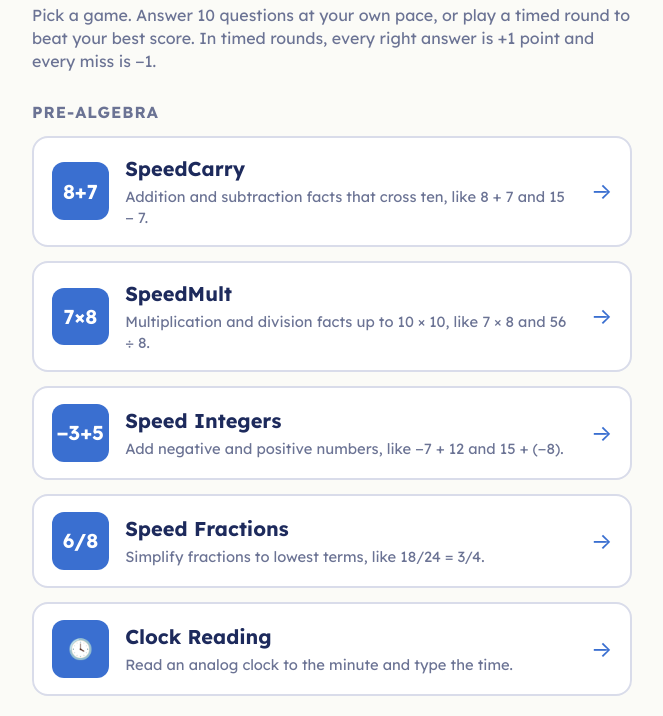
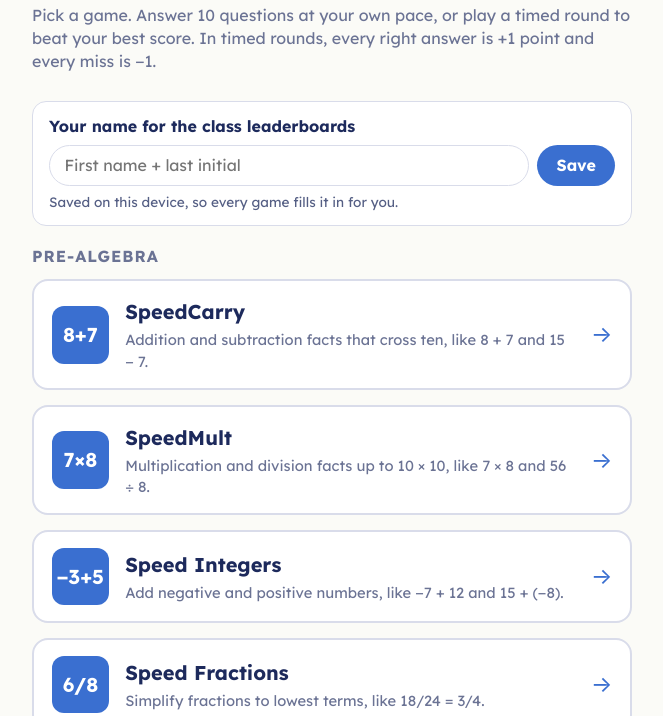
Before and after one commit to tessie-cs-f26/math, a plain HTML site: page index.html in a window 1280 px wide. Shown: the part 75-791 px from the top of the page, without its empty margins (308-971 px from the left). Drawn offline with Linux system fonts and the light colour scheme.

Commit message:
name handling

```diff
--- a/index.html
+++ b/index.html
@@ -52,12 +52,23 @@ h1{margin:0; font-size:2.2rem; letter-spacing:-.02em; line-height:1.1}
 .game h2{margin:0; font-size:1.25rem}
 .game p{margin:.2rem 0 0; color:var(--muted); font-size:.92rem}
 .arrow{margin-left:auto; color:var(--rod); font-size:1.4rem; flex:none}
+.namebox{border:1.5px solid var(--line, #e2ddcf); border-radius:14px; padding:.8rem 1rem; margin:0 0 1.2rem; background:var(--field, #fff)}
+.namebox label{display:block; font-weight:700; margin-bottom:.4rem}
+.namerow{display:flex; gap:.5rem}
+.namerow input{flex:1; min-width:0; font:inherit; font-size:1rem; padding:.5rem .9rem; border:1.5px solid var(--line, #e2ddcf); border-radius:999px; background:transparent; color:inherit}
+.namerow button{font:inherit; font-weight:700; color:#fff; background:#3a6fd0; border:0; border-radius:999px; padding:.5rem 1.2rem; cursor:pointer}
+.namenote{font-size:.85rem; opacity:.75; margin:.4rem 0 0}
 </style>
 </head>
 <body>
 <main class="app">
   <h1>Math Practice Games</h1>
   <p class="sub">Pick a game. Answer 10 questions at your own pace, or play a timed round to beat your best score. In timed rounds, every right answer is +1 point and every miss is −1.</p>
+  <div class="namebox">
+    <label for="who">Your name for the class leaderboards</label>
+    <div class="namerow"><input id="who" type="text" maxlength="15" autocomplete="off" placeholder="First name + last initial"><button type="button" id="whoSave">Save</button></div>
+    <p class="namenote" id="whoNote">Saved on this device, so every game fills it in for you.</p>
+  </div>
   <h2 class="section">Pre-algebra</h2>
   <ul class="games">
     <li><a class="game" href="speedcarry.html">
@@ -106,5 +117,19 @@ h1{margin:0; font-size:2.2rem; letter-spacing:-.02em; line-height:1.1}
     </a></li>
   </ul>
 </main>
+<script>
+(function(){
+  // the student's name, remembered on this device for every game (math, trivia and bridge)
+  var who = document.getElementById("who"), note = document.getElementById("whoNote");
+  try { who.value = localStorage.getItem("trivia:name") || ""; } catch(e){}
+  function save(){
+    var n = who.value.trim().slice(0, 15);
+    try { if (n) localStorage.setItem("trivia:name", n); else localStorage.removeItem("trivia:name"); } catch(e){}
+    note.textContent = n ? "Saved, " + n + "! Every game will fill in your name." : "Name cleared.";
+  }
+  document.getElementById("whoSave").addEventListener("click", save);
+  who.addEventListener("keydown", function(e){ if (e.key === "Enter"){ e.preventDefault(); save(); } });
+})();
+</script>
 </body>
 </html>
```
